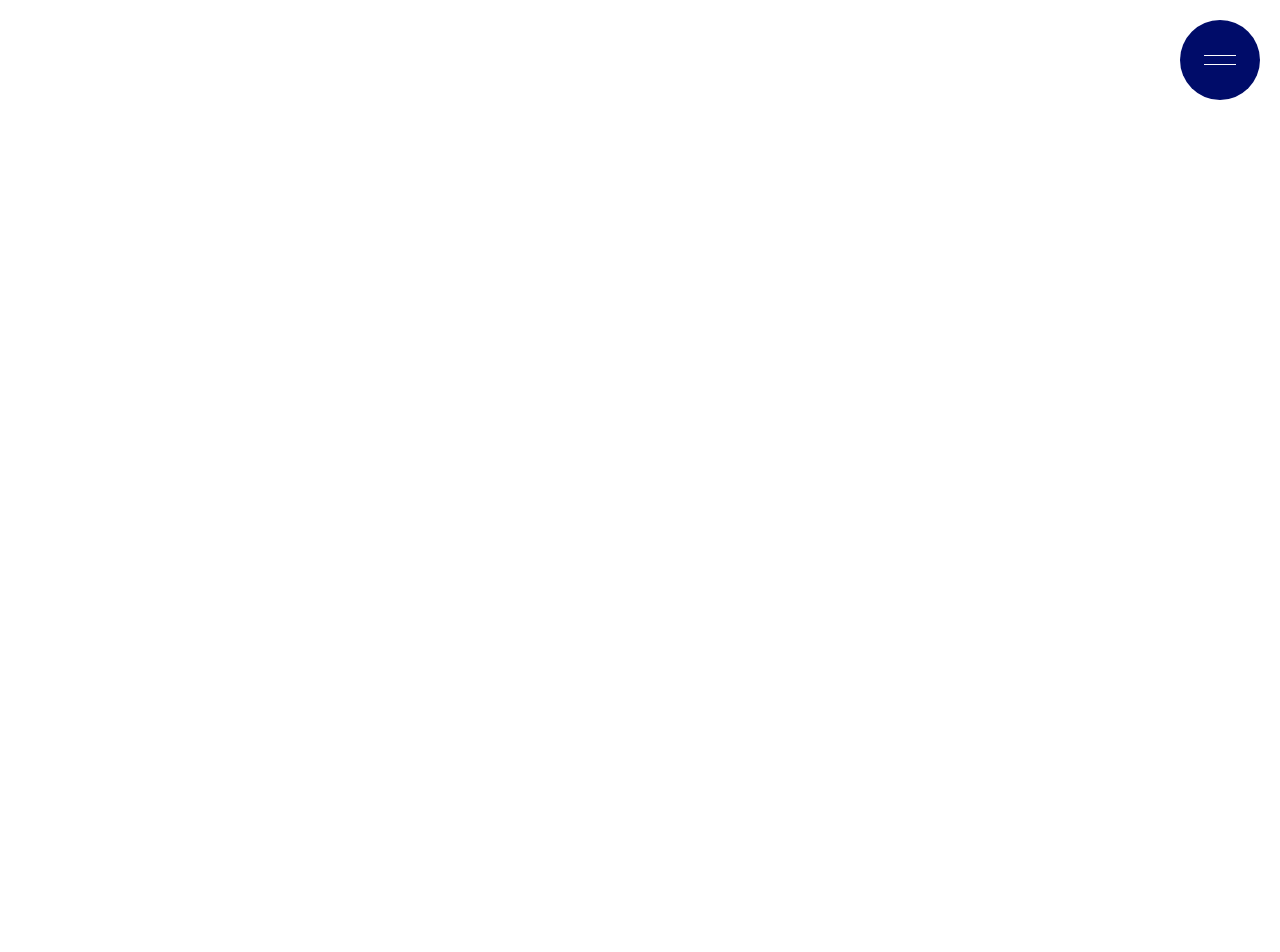
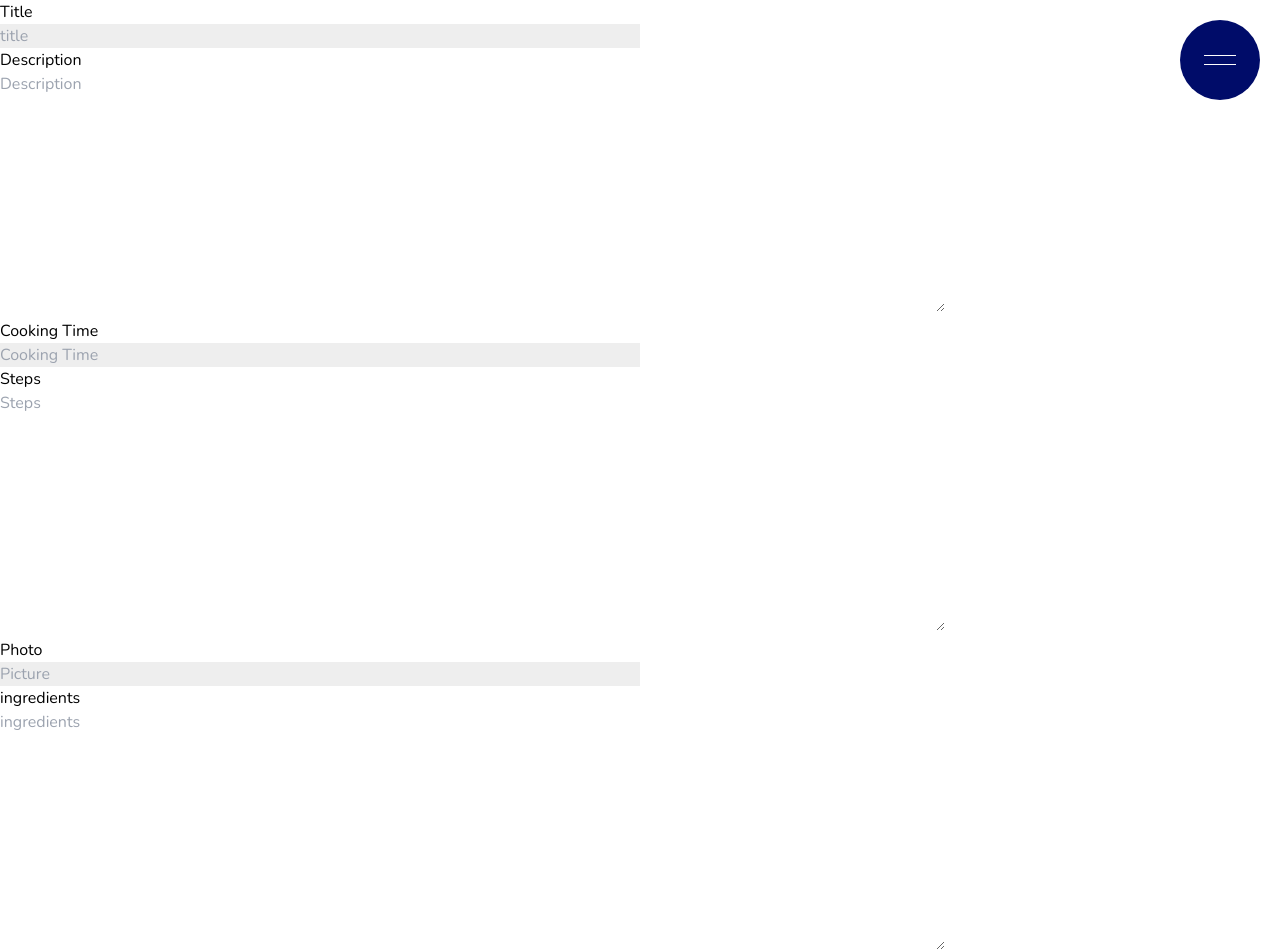
Before and after one commit to zynbahmed/recipie, a React (Vite) app in the folder reci-pie/: page /addrecipe in a window 1280 px wide. Before the commit this address had no page. Shown: the top 952 px of the page. Before the commit the page ends 800 px from the top, so only its background shows below. Built offline with nearby package versions, Linux system fonts and the light colour scheme.

Commit message:
commit for a pull

```diff
--- a/reci-pie/src/App.jsx
+++ b/reci-pie/src/App.jsx
@@ -10,8 +10,8 @@ import Recipes from './pages/Recipes'
 import Profile from './pages/Profile'
 import ShoppingList from './pages/ShoppingList'
 import RegistartionForm from './pages/RegisterForm'
-
 import './styles/App.scss'
+import AddRecipe from './pages/AddRecipe'
 
 
 const App = () => {
@@ -47,6 +47,8 @@ const App = () => {
           <Route path="/" element={<Home />} />
           <Route path="/recipes" element={<Recipes />} />
           <Route path="/shopping-list" element={<ShoppingList />} />
+          <Route path="/addrecipe" element={<AddRecipe />} />
+
         </Routes>
       </div>
     </div>
--- /dev/null
+++ b/reci-pie/src/pages/AddRecipe.jsx
@@ -0,0 +1,114 @@
+import { useState } from 'react'
+const AddRecipe = () => {
+  const [inputs, setInputs] = useState([{ value: '' }])
+  const [addRecipeformValues, setAddRecipeFormValues] = useState({
+    title: '',
+    description: '',
+    cookingTime: '',
+    steps: '',
+    photo: '',
+    ingredients: []
+  })
+  const handleChange = (event) => {
+    event.preventDefault()
+    setAddRecipeFormValues({
+      ...addRecipeformValues,
+      [event.target.name]: event.target.value
+    })
+  }
+  const handleAdd = (index, event) => {
+    event.preventDefault()
+    // const values = [...inputs]
+    // values[index].value = event.target.value
+    setInputs([...inputs, { value: '' }])
+  }
+  const handleInputChange = (index, event) => {
+    const values = [...inputs]
+    values[index].value = event.target.value
+    setInputs(values)
+  }
+  const handleSubmit = (event) => {
+    event.preventDefault()
+  }
+
+  return (
+    <div className="form-container sign-in-container">
+      <form action="submit" onSubmit={handleSubmit}>
+        <label htmlFor="">Title</label>
+        <input
+          type="text"
+          name="title"
+          placeholder="title"
+          onChange={handleChange}
+          value={addRecipeformValues.title}
+        />
+        <label htmlFor="description">Description</label>
+        <br />
+        <textarea
+          name="description"
+          placeholder="Description"
+          id=""
+          cols="100"
+          rows="10"
+          onChange={handleChange}
+          value={addRecipeformValues.description}
+        ></textarea>
+        <br />
+        <label htmlFor="cookingTime">Cooking Time</label>
+        <input
+          type="text"
+          name="cookingTime"
+          placeholder="Cooking Time"
+          id=""
+          onChange={handleChange}
+          value={addRecipeformValues.cookingTime}
+        />
+        <label htmlFor="steps">Steps</label>
+        <br />
+        <textarea
+          name="steps"
+          placeholder="Steps"
+          id=""
+          cols="100"
+          rows="10"
+          onChange={handleChange}
+          value={addRecipeformValues.steps}
+        ></textarea>
+        <br />
+        <label htmlFor="photo">Photo</label>
+        <input
+          type="text"
+          name="photo"
+          placeholder="Picture"
+          id=""
+          onChange={handleChange}
+          value={addRecipeformValues.photo}
+        />
+        <label htmlFor="ingredients">ingredients</label>
+        <br />
+        <textarea
+          type="text"
+          name="ingredients"
+          placeholder="ingredients"
+          id=""
+          cols="100"
+          rows="10"
+          onChange={handleChange}
+          // value={addRecipeformValues.ingredients}
+        />
+        {inputs.map((input, index) => (
+          <div key={index}>
+            <input
+              type="text"
+              placeholder="Enter an ingredient"
+              onChange={(event) => handleInputChange(index, event)}
+            />
+          </div>
+        ))}
+        <button onClick={handleAdd}>submit</button>
+      </form>
+    </div>
+  )
+}
+
+export default AddRecipe
```
Also changed, not shown: reci-pie/src/pages/RegisterForm.jsx (+8 -8 lines).
